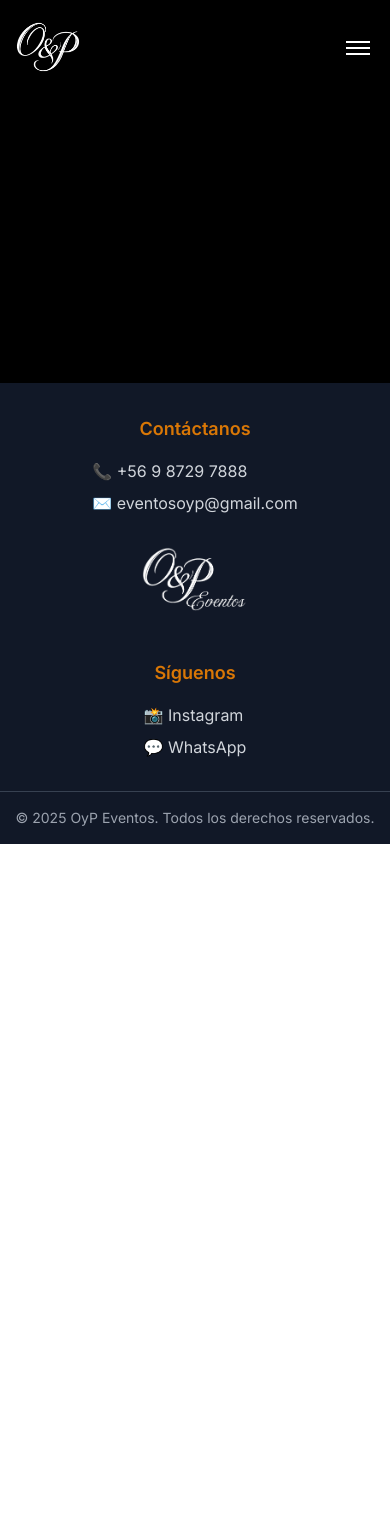
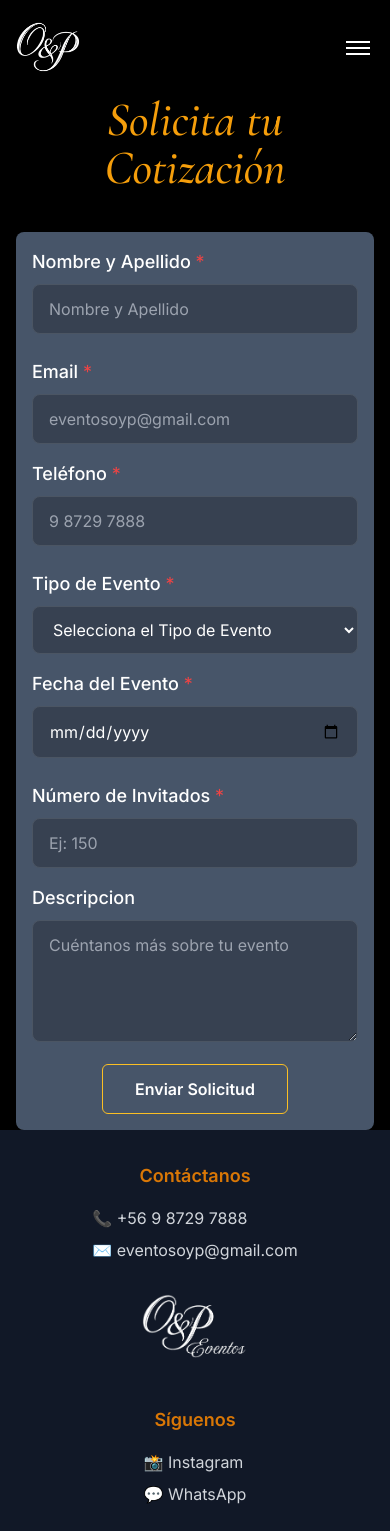
Before and after one commit to oportusc/banquetera-front, a React (Vite) app: page /contactanos in a window 390 px wide. Shown: the top 1531 px of the page. Before the commit the page ends 844 px from the top, so only its background shows below. Built offline with nearby package versions, Linux system fonts and the light colour scheme.

Commit message:
Add ContactanosDetallado page and integrate it into routing; enhance Contactanos component with Formik for form handling and Yup for validation. Update ServiciosDetallado layout and improve TabCustom component styles for better user experience.

```diff
--- a/package.json
+++ b/package.json
@@ -10,10 +10,12 @@
     "preview": "vite preview"
   },
   "dependencies": {
+    "formik": "^2.4.6",
     "primereact": "^10.9.6",
     "react": "^19.1.0",
     "react-dom": "^19.1.0",
-    "react-router-dom": "^7.7.0"
+    "react-router-dom": "^7.7.0",
+    "yup": "^1.6.1"
   },
   "devDependencies": {
     "@eslint/js": "^9.30.1",
--- a/src/App.jsx
+++ b/src/App.jsx
@@ -7,6 +7,7 @@ import NosotrosDetallado from './pages/NosotrosDetallado';
 import GaleriaDetallado from './pages/GaleriaDetallado';
 import ServiciosDetallado from './pages/ServiciosDetallado';
 import ScrollToTop from './components/ScrollToTop';
+import ContactanosDetallado from './pages/ContactanosDetallado';
 
 function App() {
   return (
@@ -17,8 +18,9 @@ function App() {
           <Routes>
             <Route path="/" element={<HomePage />} />
             <Route path="/nosotros" element={<NosotrosDetallado />} />
-            <Route path="/galeria" element={<GaleriaDetallado />} />
             <Route path="/servicios" element={<ServiciosDetallado />} />
+            <Route path="/contactanos" element={<ContactanosDetallado />} />
+            {/* <Route path="/galeria" element={<GaleriaDetallado />} /> */}
             {/* Aquí puedes agregar más rutas para otras páginas detalladas */}
           </Routes>
         </MainLayout>
--- a/src/components/TopBar.jsx
+++ b/src/components/TopBar.jsx
@@ -9,7 +9,8 @@ const TopBar = () => {
   const navigationItems = [
     { name: 'Inicio', href: '/', anchor: '#inicio' },
     { name: 'Nosotros', href: '/nosotros', anchor: '#nosotros' },
-    { name: 'Galería', href: '/galeria', anchor: '#galeria' },
+    // { name: 'Galería', href: '/galeria', anchor: '#galeria' },
+    { name: 'Servicios', href: '/servicios', anchor: '#servicios' },
     { name: 'Contáctanos', href: '/contactanos', anchor: '#contactanos' }
   ];
 
--- /dev/null
+++ b/src/pages/ContactanosDetallado.jsx
@@ -0,0 +1,29 @@
+import { useLocation, useSearchParams } from "react-router-dom";
+import Contactanos from "./Home/components/Contactanos"
+import { useState } from "react";
+
+const ContactanosDetallado = () => {
+
+  const location = useLocation()
+
+  let detallado = false
+  if(location.pathname.includes("contactanos")) {
+    detallado = true
+  }else{
+    detallado = false
+  }
+
+  return (
+    <>
+      <div>
+        <Contactanos
+          detallado = {detallado}
+        />
+      </div>
+
+    </>
+  )
+
+}
+
+export default ContactanosDetallado
--- a/src/pages/Home/components/Contactanos.jsx
+++ b/src/pages/Home/components/Contactanos.jsx
@@ -1,11 +1,37 @@
-import React, { useState, useRef } from 'react';
+import React, { useRef } from 'react';
+import { Formik, Form, Field, ErrorMessage } from 'formik';
+import * as Yup from 'yup';
 import { Button } from 'primereact/button';
 import { Toast } from 'primereact/toast';
 
+// Esquema de validación con Yup
+const validationSchema = Yup.object({
+  nombre: Yup.string()
+    .min(2, 'El nombre debe tener al menos 2 caracteres')
+    .required('El nombre es requerido'),
+  email: Yup.string()
+    .email('Email inválido')
+    .required('El email es requerido'),
+  telefono: Yup.string()
+    .matches(/^[\+]?[1-9][\d]{0,15}$/, 'Número de teléfono inválido')
+    .required('El telefono es requerido'),
+  tipoEvento: Yup.string()
+    .required('Debes seleccionar un tipo de evento'),
+  fecha: Yup.date()
+    .min(new Date(Date.now() + 24 * 60 * 60 * 1000), 'La fecha debe ser al menos mañana')
+    .required('La fecha es requerida'),
+  invitados: Yup.number()
+    .min(1, 'Debe ser al menos 1 invitado')
+    .max(1000, 'Máximo 1000 invitados')
+    .required('Debes ingresar el número de invitados'),
+  mensaje: Yup.string()
+    .max(500, 'El mensaje no puede exceder 500 caracteres')
+});
 
-const Contactanos = () => {
+const Contactanos = ({detallado}) => {
   const toast = useRef(null);
-  const [formData, setFormData] = useState({
+
+  const initialValues = {
     nombre: '',
     email: '',
     telefono: '',
@@ -13,47 +39,16 @@ const Contactanos = () => {
     fecha: '',
     invitados: '',
     mensaje: ''
-  });
-
-  const handleChange = (e) => {
-    const { name, value } = e.target;
-    setFormData(prev => ({
-      ...prev,
-      [name]: value
-    }));
   };
 
-  const handleSubmit = async (e) => {
-    e.preventDefault();
-
-    // Simulación de envío exitoso para demostrar el toast
-    // En producción, descomenta el código de fetch abajo
-    // toast.current.show({
-    //   severity: 'success',
-    //   summary: '¡Éxito!',
-    //   detail: '¡Gracias por contactarnos! Te responderemos pronto.',
-    //   life: 5000,
-    //   className: 'bg-green-500 text-white border-green-600',
-    // });
-
-    setFormData({
-      nombre: '',
-      email: '',
-      telefono: '',
-      tipoEvento: '',
-      fecha: '',
-      invitados: '',
-      mensaje: ''
-    });
-
-
+  const handleSubmit = async (values, { setSubmitting, resetForm }) => {
     try {
       const response = await fetch('/', {
         method: 'POST',
         headers: { 'Content-Type': 'application/x-www-form-urlencoded' },
         body: new URLSearchParams({
           'form-name': 'contact',
-          ...formData
+          ...values
         })
       });
 
@@ -65,15 +60,7 @@ const Contactanos = () => {
           life: 5000,
           className: 'bg-green-500 text-white border-green-600'
         });
-        setFormData({
-          nombre: '',
-          email: '',
-          telefono: '',
-          tipoEvento: '',
-          fecha: '',
-          invitados: '',
-          mensaje: ''
-        });
+        resetForm();
       }
     } catch (error) {
       console.error('Error:', error);
@@ -84,239 +71,215 @@ const Contactanos = () => {
         life: 5000,
         className: 'bg-red-500 text-white border-red-600'
       });
+    } finally {
+      setSubmitting(false);
     }
-
   };
 
   return (
-    <section id="contactanos" className="bg-black text-white py-12 sm:py-10">
+    <section id="contactanos" className={`bg-black text-white ${detallado ? 'sm:py-8':'py-10 sm:py-12'} `}>
       <Toast ref={toast} />
       <div className="max-w-screen-xl mx-auto px-4 sm:px-8">
         <div className="text-center">
-          <h2 className="text-6xl sm:text-7xl text-center font-cormorant text-amber-500 font-medium leading-none">Contáctanos</h2>
+          <h2 className={`${detallado ? 'italic text-5xl sm:text-6xl': 'text-6xl sm:text-7xl'} text-center font-cormorant text-amber-500 font-medium leading-none`}>Solicita tu Cotización</h2>
         </div>
-        <div className="flex justify-center pt-10 sm:pt-12">
-          {/* <div>
-            <h3 className="text-2xl font-bold mb-8 text-gold-400">Información de Contacto</h3>
-
-            <div className="space-y-6">
-              <div className="flex items-start">
-                <div className="bg-gold-400 w-12 h-12 rounded-full flex items-center justify-center mr-4 mt-1">
-                  <svg className="w-6 h-6 text-black" fill="none" stroke="currentColor" viewBox="0 0 24 24">
-                    <path strokeLinecap="round" strokeLinejoin="round" strokeWidth={2} d="M17.657 16.657L13.414 20.9a1.998 1.998 0 01-2.827 0l-4.244-4.243a8 8 0 1111.314 0z" />
-                    <path strokeLinecap="round" strokeLinejoin="round" strokeWidth={2} d="M15 11a3 3 0 11-6 0 3 3 0 016 0z" />
-                  </svg>
-                </div>
-                <div>
-                  <h4 className="font-semibold mb-2">Dirección</h4>
-                  <p className="text-gray-400">Av. Principal 123, Ciudad<br />Código Postal 12345</p>
-                </div>
-              </div>
-
-              <div className="flex items-start">
-                <div className="bg-gold-400 w-12 h-12 rounded-full flex items-center justify-center mr-4 mt-1">
-                  <svg className="w-6 h-6 text-black" fill="none" stroke="currentColor" viewBox="0 0 24 24">
-                    <path strokeLinecap="round" strokeLinejoin="round" strokeWidth={2} d="M3 5a2 2 0 012-2h3.28a1 1 0 01.948.684l1.498 4.493a1 1 0 01-.502 1.21l-2.257 1.13a11.042 11.042 0 005.516 5.516l1.13-2.257a1 1 0 011.21-.502l4.493 1.498a1 1 0 01.684.949V19a2 2 0 01-2 2h-1C9.716 21 3 14.284 3 6V5z" />
-                  </svg>
-                </div>
-                <div>
-                  <h4 className="font-semibold mb-2">Teléfono</h4>
-                  <p className="text-gray-400">+1 (555) 123-4567</p>
-                </div>
-              </div>
-
-              <div className="flex items-start">
-                <div className="bg-gold-400 w-12 h-12 rounded-full flex items-center justify-center mr-4 mt-1">
-                  <svg className="w-6 h-6 text-black" fill="none" stroke="currentColor" viewBox="0 0 24 24">
-                    <path strokeLinecap="round" strokeLinejoin="round" strokeWidth={2} d="M3 8l7.89 4.26a2 2 0 002.22 0L21 8M5 19h14a2 2 0 002-2V7a2 2 0 00-2-2H5a2 2 0 00-2 2v10a2 2 0 002 2z" />
-                  </svg>
-                </div>
-                <div>
-                  <h4 className="font-semibold mb-2">Email</h4>
-                  <p className="text-gray-400">info@banqueteraelegante.com</p>
-                </div>
-              </div>
-
-              <div className="flex items-start">
-                <div className="bg-gold-400 w-12 h-12 rounded-full flex items-center justify-center mr-4 mt-1">
-                  <svg className="w-6 h-6 text-black" fill="none" stroke="currentColor" viewBox="0 0 24 24">
-                    <path strokeLinecap="round" strokeLinejoin="round" strokeWidth={2} d="M12 8v4l3 3m6-3a9 9 0 11-18 0 9 9 0 0118 0z" />
-                  </svg>
-                </div>
-                <div>
-                  <h4 className="font-semibold mb-2">Horarios</h4>
-                  <p className="text-gray-400">
-                    Lunes - Viernes: 9:00 AM - 6:00 PM<br />
-                    Sábados: 10:00 AM - 4:00 PM<br />
-                    Domingos: Cerrado
-                  </p>
-                </div>
-              </div>
-            </div>
-
-            <div className="mt-12">
-              <h4 className="text-xl font-bold mb-6 text-gold-400">Nuestros Servicios</h4>
-              <div className="grid grid-cols-1 gap-4">
-                <div className="bg-gray-800 rounded-lg p-4">
-                  <h5 className="font-semibold mb-2">Bodas y Eventos Sociales</h5>
-                  <p className="text-gray-400 text-sm">Catering completo para bodas, quinceañeras, cumpleaños</p>
-                </div>
-                <div className="bg-gray-800 rounded-lg p-4">
-                  <h5 className="font-semibold mb-2">Eventos Corporativos</h5>
-                  <p className="text-gray-400 text-sm">Conferencias, reuniones, lanzamientos de producto</p>
-                </div>
-                <div className="bg-gray-800 rounded-lg p-4">
-                  <h5 className="font-semibold mb-2">Postres y Pastelería</h5>
-                  <p className="text-gray-400 text-sm">Pasteles personalizados y postres gourmet</p>
-                </div>
-              </div>
-            </div>
+        <div className="pt-10 sm:pt-20">
+          {/* Formulario con Formik */}
+          <div className="bg-slate-600 rounded-lg p-4 sm:p-8 sm:w-[120vh]">
+            {/* <div className='flex'>
+              <h3 className="text-4xl font-semibold mb-8 text-gold-400 font-cormorant text-amber-500 mx-auto">Solicita tu Cotización</h3>
             </div> */}
 
-          {/* Formulario */}
-          <div className="bg-slate-600 rounded-lg p-4 sm:p-8 w-[100vh]">
-            <h3 className="text-2xl font-bold mb-8 text-gold-400">Solicita tu Cotización</h3>
-            <form
+            <Formik
+              initialValues={initialValues}
+              validationSchema={validationSchema}
               onSubmit={handleSubmit}
+            >
+              {({ isSubmitting, errors, touched }) => (
+                <Form
                   name="contact"
                   method="POST"
                   data-netlify="true"
-              className="space-y-4"
+                // className="space-y-4"
                 >
                   <input type="hidden" name="form-name" value="contact" />
+                  <div className='flex flex-col gap-4'>
                     <div className="grid grid-cols-1 md:grid-cols-2 gap-6">
                       <div>
-                  <label htmlFor="nombre" className="block text-sm font-medium mb-2">
-                    Nombre Completo *
+                        <label htmlFor="nombre" className="block text-lg font-medium mb-2">
+                          Nombre y Apellido <b className='text-red-500 font-normal'>*</b>
                         </label>
-                  <input
+                        <Field
                           type="text"
                           id="nombre"
                           name="nombre"
-                    value={formData.nombre}
-                    onChange={handleChange}
-                    required
-                    className="w-full px-4 py-3 bg-gray-700 border border-gray-600 rounded-lg focus:outline-none focus:border-gold-400 text-white"
-                    placeholder="Tu nombre completo"
+                          className={`w-full px-4 py-3 bg-gray-700 border rounded-lg focus:outline-none text-white ${errors.nombre && touched.nombre
+                            ? 'border-red-500'
+                            : 'border-gray-600 focus:border-gold-400'
+                            }`}
+                          placeholder="Nombre y Apellido"
+                        />
+                        <ErrorMessage
+                          name="nombre"
+                          component="div"
+                          className="text-red-400 text-sm mt-1"
                         />
                       </div>
 
                       <div>
-                  <label htmlFor="email" className="block text-sm font-medium mb-2">
-                    Email *
+                        <label htmlFor="email" className="block text-lg font-medium mb-2">
+                          Email <b className='text-red-500 font-normal'>*</b>
                         </label>
-                  <input
+                        <Field
                           type="email"
                           id="email"
                           name="email"
-                    value={formData.email}
-                    onChange={handleChange}
-                    required
-                    className="w-full px-4 py-3 bg-gray-700 border border-gray-600 rounded-lg focus:outline-none focus:border-gold-400 text-white"
-                    placeholder="tu@email.com"
+                          className={`w-full px-4 py-3 bg-gray-700 border rounded-lg focus:outline-none text-white ${errors.email && touched.email
+                            ? 'border-red-500'
+                            : 'border-gray-600 focus:border-gold-400'
+                            }`}
+                          placeholder="eventosoyp@gmail.com"
+                        />
+                        <ErrorMessage
+                          name="email"
+                          component="div"
+                          className="text-red-400 text-sm mt-1"
                         />
                       </div>
                     </div>
 
                     <div className="grid grid-cols-1 md:grid-cols-2 gap-6">
                       <div>
-                  <label htmlFor="telefono" className="block text-sm font-medium mb-2">
-                    Teléfono
+                        <label htmlFor="telefono" className="block text-lg font-medium mb-2">
+                          Teléfono <b className='text-red-500 font-normal'>*</b>
                         </label>
-                  <input
+                        <Field
                           type="tel"
                           id="telefono"
                           name="telefono"
-                    value={formData.telefono}
-                    onChange={handleChange}
-                    className="w-full px-4 py-3 bg-gray-700 border border-gray-600 rounded-lg focus:outline-none focus:border-gold-400 text-white"
-                    placeholder="+1 (555) 123-4567"
+                          className={`w-full px-4 py-3 bg-gray-700 border rounded-lg focus:outline-none text-white ${errors.telefono && touched.telefono
+                            ? 'border-red-500'
+                            : 'border-gray-600 focus:border-gold-400'
+                            }`}
+                          placeholder="9 8729 7888"
+                        />
+                        <ErrorMessage
+                          name="telefono"
+                          component="div"
+                          className="text-red-400 text-sm mt-1"
                         />
                       </div>
 
                       <div>
-                  <label htmlFor="tipoEvento" className="block text-sm font-medium mb-2">
-                    Tipo de Evento *
+                        <label htmlFor="tipoEvento" className="block text-lg font-medium mb-2">
+                          Tipo de Evento <b className='text-red-500 font-normal'>*</b>
                         </label>
-                  <select
+                        <Field
+                          as="select"
                           id="tipoEvento"
                           name="tipoEvento"
-                    value={formData.tipoEvento}
-                    onChange={handleChange}
-                    required
-                    className="w-full px-4 py-3 bg-gray-700 border border-gray-600 rounded-lg focus:outline-none focus:border-gold-400 text-white"
+                          className={`w-full px-4 py-3 bg-gray-700 border rounded-lg focus:outline-none text-white ${errors.tipoEvento && touched.tipoEvento
+                            ? 'border-red-500'
+                            : 'border-gray-600 focus:border-gold-400'
+                            }`}
                         >
-                    <option value="">Selecciona un tipo</option>
+                          <option value="">Selecciona el Tipo de Evento</option>
                           <option value="boda">Matrimonio</option>
                           <option value="corporativo">Evento Empresa</option>
-                    <option value="cumpleanos">Graduacion</option>
+                          <option value="graduacion">Graduacion</option>
+                          <option value="cumpleanos">Cumpleaños</option>
+                          <option value="coffeeBreak">Coffee Break</option>
                           <option value="otro">Otro</option>
-                  </select>
+                        </Field>
+                        <ErrorMessage
+                          name="tipoEvento"
+                          component="div"
+                          className="text-red-400 text-sm mt-1"
+                        />
                       </div>
                     </div>
 
                     <div className="grid grid-cols-1 md:grid-cols-2 gap-6">
                       <div>
-                  <label htmlFor="fecha" className="block text-sm font-medium mb-2">
-                    Fecha Tentativa del Evento *
+                        <label htmlFor="fecha" className="block text-lg font-medium mb-2">
+                          Fecha del Evento <b className='text-red-500 font-normal'>*</b>
                         </label>
-                  <input
+                        <Field
                           type="date"
                           id="fecha"
                           name="fecha"
-                    value={formData.fecha}
-                    onChange={handleChange}
-                    required
-                    className="w-full px-4 py-3 bg-gray-700 border border-gray-600 rounded-lg focus:outline-none focus:border-gold-400 text-white"
+                          min={new Date(Date.now() + 24 * 60 * 60 * 1000).toISOString().split('T')[0]}
+                          className={`w-full px-4 py-3 bg-gray-700 border rounded-lg focus:outline-none text-white ${errors.fecha && touched.fecha
+                            ? 'border-red-500'
+                            : 'border-gray-600 focus:border-gold-400'
+                            }`}
+                        />
+                        <ErrorMessage
+                          name="fecha"
+                          component="div"
+                          className="text-red-400 text-sm mt-1"
                         />
                       </div>
 
                       <div>
-                  <label htmlFor="invitados" className="block text-sm font-medium mb-2">
-                    Número de Invitados *
+                        <label htmlFor="invitados" className="block text-lg font-medium mb-2">
+                          Número de Invitados <b className='text-red-500 font-normal'>*</b>
                         </label>
-                  <select
+                        <Field
+                          type="number"
                           id="invitados"
                           name="invitados"
-                    value={formData.invitados}
-                    onChange={handleChange}
-                    required
-                    className="w-full px-4 py-3 bg-gray-700 border border-gray-600 rounded-lg focus:outline-none focus:border-gold-400 text-white"
-                  >
-                    <option value="">Selecciona el N° de personas</option>
-                    <option value="50">50</option>
-                    <option value="100">100</option>
-                    <option value="150">150</option>
-                    <option value="200">200</option>
-                    <option value="mas">250 o más</option>
-                  </select>
+                          min="1"
+                          max="1000"
+                          className={`w-full px-4 py-3 bg-gray-700 border rounded-lg focus:outline-none text-white ${errors.invitados && touched.invitados
+                            ? 'border-red-500'
+                            : 'border-gray-600 focus:border-gold-400'
+                            }`}
+                          placeholder="Ej: 150"
+                        />
+                        <ErrorMessage
+                          name="invitados"
+                          component="div"
+                          className="text-red-400 text-sm mt-1"
+                        />
                       </div>
                     </div>
 
                     <div>
-                <label htmlFor="mensaje" className="block text-sm font-medium mb-2">
-                  Mensaje
+                      <label htmlFor="mensaje" className="block text-lg font-medium mb-2">
+                        Descripcion
                       </label>
-                <textarea
+                      <Field
+                        as="textarea"
                         id="mensaje"
                         name="mensaje"
-                  value={formData.mensaje}
-                  onChange={handleChange}
                         rows="4"
-                  className="w-full px-4 py-3 bg-gray-700 border border-gray-600 rounded-lg focus:outline-none focus:border-gold-400 text-white"
-                  placeholder="Cuéntanos más sobre tu evento, ideas especiales, requisitos dietéticos, etc."
-                ></textarea>
+                        className={`w-full px-4 py-3 bg-gray-700 border rounded-lg focus:outline-none text-white ${errors.mensaje && touched.mensaje
+                          ? 'border-red-500'
+                          : 'border-gray-600 focus:border-gold-400'
+                          }`}
+                        placeholder="Cuéntanos más sobre tu evento"
+                      />
+                      <ErrorMessage
+                        name="mensaje"
+                        component="div"
+                        className="text-red-400 text-sm mt-1"
+                      />
                     </div>
-
+                    <div className='flex'>
                       <Button
                         type="submit"
-                className="w-full bg-white text-black rounded py-2 px-2"
+                        className="border border-1 border-amber-400 hover:bg-amber-600 hover:border-amber-600 text-white font-semibold px-8 py-3 rounded-md mx-auto"
                         severity='success'
-                onClick={handleSubmit}
+                        disabled={isSubmitting}
                       >
-                Enviar Solicitud
+                        {isSubmitting ? 'Enviando...' : 'Enviar Solicitud'}
                       </Button>
-            </form>
+                    </div>
+                  </div>
+                </Form>
+              )}
+            </Formik>
           </div>
         </div>
       </div>
```
Also changed, not shown: src/pages/ServiciosDetallado.jsx (+56 -25 lines), src/pages/components/TabCustom.jsx (+4 -4 lines), 1 other file (tests, documents, lock files or other folders). Lines whose indentation alone changed are shown as unchanged.
